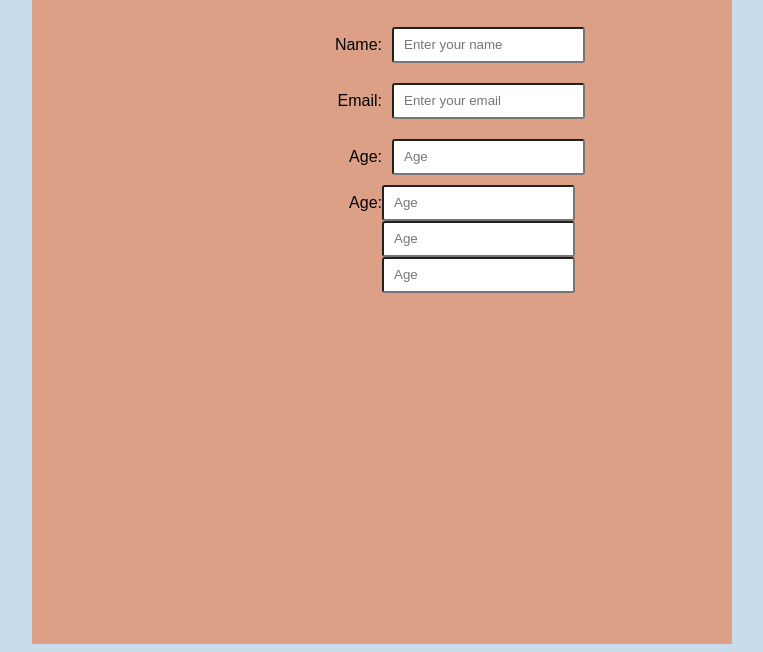
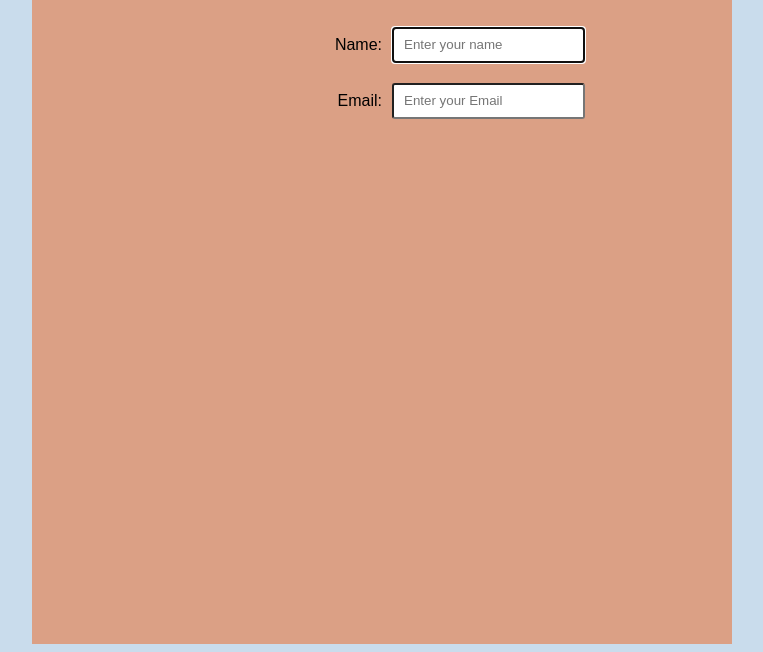
Before and after one commit to valuecodes/Free-Code-Camp, a plain HTML site: page surveyForm/index.html in a window 1280 px wide. Shown: the part 174-826 px from the top of the page, without its empty margins (258-1021 px from the left). Drawn offline with Linux system fonts and the light colour scheme.

Commit message:
Fixed name and email input

```diff
--- a/surveyForm/index.html
+++ b/surveyForm/index.html
@@ -14,27 +14,14 @@
         <form id="survey-form" method="GET" action="https://crossorigin.me/https://freecodecamp.com">
             <ul class="form-pair">
                 <li class="info"><label id="name-label" for="name">Name: </label></li>
-                <li class="input"><input type="text" name="name" id="name" class="input-field" placeholder="Enter your name"></li>
+                <li class="input"><input autofocus type="text" name="name" id="name" class="input-field" placeholder="Enter your name" required>
+              </li>
             </ul>
             <ul class="form-pair">
                 <li class="info"><label id="email-label" for="email">Email: </label></li>
-                <li class="input"><input type="email" name="email" id="email" class="input-field" placeholder="Enter your email"></li>
-            </ul>
-            <ul class="form-pair">
-                <li class="info"><label id="age-label" for="age">Age: </label></li>
-                <li class="input"><input type="text" name="age" id="age" class="input-field" placeholder="Age"></li>
-            </ul>
-            <ul class="form-pair">
-                <li class="info"><label id="age-label" for="age">Age: </label></li>
-                <li class="radio"><input type="text" name="age" id="age" class="input-field" placeholder="Age"></li>
-                <br>
-                <li class="radio"><input type="text" name="age" id="age" class="input-field" placeholder="Age"></li>
-                <br>
-                <li class="radio"><input type="text" name="age" id="age" class="input-field" placeholder="Age"></li>
-
+                <li class="input"><input type="email" name="email" id="email" class="input-field" required placeholder="Enter your Email"></li>
             </ul>
         </form>
-
     </div>
 </body>
 </html>
```
